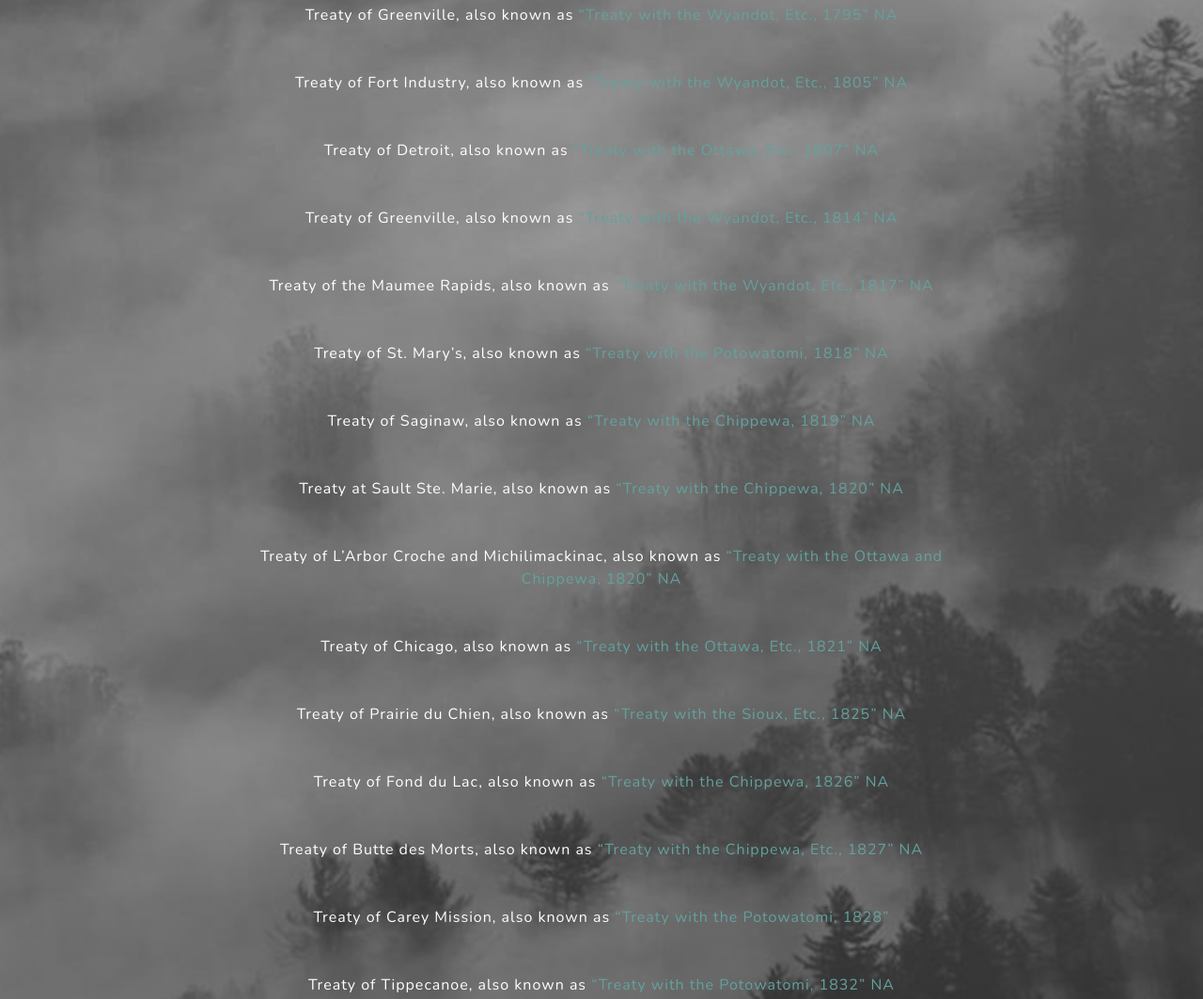
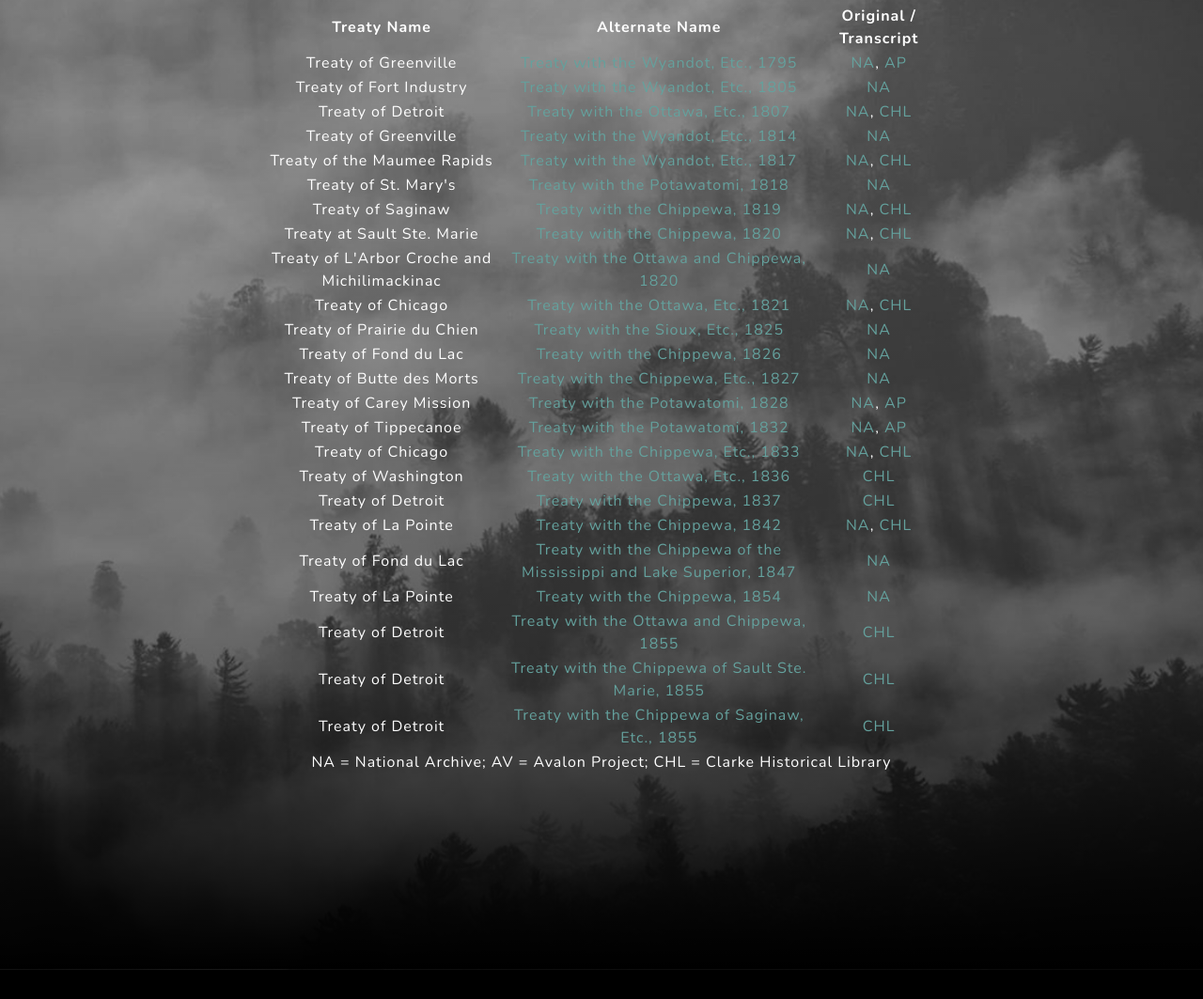
Before and after one commit to MJJAlbani/six-degrees-of-great-lakes-treaties, a website: page index.html in a window 1280 px wide. Shown: the part 3216-4279 px from the top of the page at 94% size. Drawn offline with nearby package versions, Linux system fonts and the light colour scheme.

Commit message:
major edit

```diff
--- a/index.html
+++ b/index.html
@@ -7,12 +7,9 @@
         <meta name="author" content="" />
         <title>Six Degrees of Great Lakes Treaties</title>
         <link rel="icon" type="image/x-icon" href="assets/img/quill.png" />
-        <!-- Font Awesome icons (free version)-->
         <script src="https://use.fontawesome.com/releases/v5.15.3/js/all.js" crossorigin="anonymous"></script>
-        <!-- Google fonts-->
         <link href="https://fonts.googleapis.com/css?family=Varela+Round" rel="stylesheet" />
         <link href="https://fonts.googleapis.com/css?family=Nunito:200,200i,300,300i,400,400i,600,600i,700,700i,800,800i,900,900i" rel="stylesheet" />
-        <!-- Core theme CSS (includes Bootstrap)-->
         <link href="css/styles.css" rel="stylesheet" />
     </head>
     <body id="page-top">
@@ -87,34 +84,144 @@
         <!-- Treaties-->
         <section class="signup-section" id="sources">
             <div class="container">
-                <div class="row">
-                    <div class="col-md-10 col-lg-8 mx-auto text-center">
-                        <h2 class="text-white mb-5">Sources</h2>
-                          <p class="text-white mb-5">Treaty of Greenville, also known as <a href="https://dc.library.okstate.edu/digital/collection/kapplers/id/25890/rec/1" target="_blank">“Treaty with the Wyandot, Etc., 1795”</a> <a href="https://catalog.archives.gov/id/299800" target="_blank">NA</a></p>
-                          <p class="text-white mb-5">Treaty of Fort Industry, also known as <a href="https://dc.library.okstate.edu/digital/collection/kapplers/id/25928/rec/1" target="_blank">“Treaty with the Wyandot, Etc., 1805”</a> <a href="https://catalog.archives.gov/id/161303978" target="_blank">NA</a></p>
-                          <p class="text-white mb-5">Treaty of Detroit, also known as <a href="https://dc.library.okstate.edu/digital/collection/kapplers/id/25943/rec/1" target="_blank">“Treaty with the Ottawa, Etc., 1807”</a> <a href="https://catalog.archives.gov/id/161303994" target="_blank">NA</a></p>
-                          <p class="text-white mb-5">Treaty of Greenville, also known as <a href="https://dc.library.okstate.edu/digital/collection/kapplers/id/25956/rec/1" target="_blank">“Treaty with the Wyandot, Etc., 1814”</a> <a href="https://catalog.archives.gov/id/161303996" target="_blank">NA</a></p>
-                          <p class="text-white mb-5">Treaty of the Maumee Rapids, also known as <a href="https://dc.library.okstate.edu/digital/collection/kapplers/id/25987/rec/1" target="_blank">“Treaty with the Wyandot, Etc., 1817”</a> <a href="https://catalog.archives.gov/id/120942221" target="_blank">NA</a></p>
-                          <p class="text-white mb-5">Treaty of St. Mary’s, also known as <a href="https://dc.library.okstate.edu/digital/collection/kapplers/id/26010" target="_blank">“Treaty with the Potowatomi, 1818”</a> <a href="https://catalog.archives.gov/id/100463765" target="_blank">NA</a></p>
-                          <p class="text-white mb-5">Treaty of Saginaw, also known as <a href="https://dc.library.okstate.edu/digital/collection/kapplers/id/26027" target="_blank">“Treaty with the Chippewa, 1819”</a> <a href="https://catalog.archives.gov/id/101784571" target="_blank">NA</a></p>
-                          <p class="text-white mb-5">Treaty at Sault Ste. Marie, also known as <a href="https://dc.library.okstate.edu/digital/collection/kapplers/id/26029" target="_blank">“Treaty with the Chippewa, 1820”</a> <a href="https://catalog.archives.gov/id/102035701" target="_blank">NA</a></p>
-                          <p class="text-white mb-5">Treaty of L’Arbor Croche and Michilimackinac, also known as <a href="https://dc.library.okstate.edu/digital/collection/kapplers/id/26030/rec/1" target="_blank">“Treaty with the Ottawa and Chippewa, 1820”</a> <a href="https://catalog.archives.gov/id/121651578" target="_blank">NA</a></p>
-                          <p class="text-white mb-5">Treaty of Chicago, also known as <a href="https://dc.library.okstate.edu/digital/collection/kapplers/id/26040" target="_blank">“Treaty with the Ottawa, Etc., 1821”</a> <a href="https://catalog.archives.gov/id/100378017" target="_blank">NA</a></p>
-                          <p class="text-white mb-5">Treaty of Prairie du Chien, also known as <a href="https://dc.library.okstate.edu/digital/collection/kapplers/id/26091" target="_blank">“Treaty with the Sioux, Etc., 1825”</a> <a href="https://catalog.archives.gov/id/169164548" target="_blank">NA</a></p>
-                          <p class="text-white mb-5">Treaty of Fond du Lac, also known as <a href="https://dc.library.okstate.edu/digital/collection/kapplers/id/26109" target="_blank">“Treaty with the Chippewa, 1826”</a> <a href="https://catalog.archives.gov/id/121651621" target="_blank">NA</a></p>
-                          <p class="text-white mb-5">Treaty of Butte des Morts, also known as <a href="https://dc.library.okstate.edu/digital/collection/kapplers/id/26122" target="_blank">“Treaty with the Chippewa, Etc., 1827”</a> <a href="https://catalog.archives.gov/id/102226473" target="_blank">NA</a></p>
-                          <p class="text-white mb-5">Treaty of Carey Mission, also known as <a href="https://dc.library.okstate.edu/digital/collection/kapplers/id/26135" target="_blank">“Treaty with the Potowatomi, 1828”</a></p>
-                          <p class="text-white mb-5">Treaty of Tippecanoe, also known as <a href="https://dc.library.okstate.edu/digital/collection/kapplers/id/26194/rec/1" target="_blank">“Treaty with the Potowatomi, 1832”</a> <a href="https://catalog.archives.gov/id/146756261" target="_blank">NA</a></p>
-                          <p class="text-white mb-5">Treaty of Chicago, also known as <a href="https://dc.library.okstate.edu/digital/collection/kapplers/id/26243" target="_blank">“Treaty with the Chippewa, Etc., 1833”</a> <a href="https://catalog.archives.gov/id/155390860" target="_blank">NA</a></p>
-                          <p class="text-white mb-5">Treaty of Washington, also known as <a href="https://dc.library.okstate.edu/digital/collection/kapplers/id/26291/rec/1" target="_blank">“Treaty with the Ottawa, Etc., 1836”</a></p>
-                          <p class="text-white mb-5">Treaty at Detroit, also known as <a href="https://dc.library.okstate.edu/digital/collection/kapplers/id/26323" target="_blank">“Treaty with the Chippewa, 1837”</a></p>
-                          <p class="text-white mb-5">Treaty of La Pointe, also known as <a href="https://dc.library.okstate.edu/digital/collection/kapplers/id/26383" target="_blank">“Treaty with the Chippewa, 1842”</a> <a href="https://catalog.archives.gov/id/68161617" target="_blank">NA</a></p>
-                          <p class="text-white mb-5">Treaty of Fond du Lac, also known as <a href="https://dc.library.okstate.edu/digital/collection/kapplers/id/26408" target="_blank">“Treaty with the Chippewa of the Mississippi and Lake Superior, 1847”</a> <a href="https://catalog.archives.gov/id/175673734" target="_blank">NA</a></p>
-                          <p class="text-white mb-5">Treaty of La Pointe, also known as <a href="https://dc.library.okstate.edu/digital/collection/kapplers/id/26489" target="_blank">“Treaty with the Chippewa, 1854”</a> <a href="https://catalog.archives.gov/id/68161618" target="_blank">NA</a></p>
-                          <p class="text-white mb-5">Treaty of Detroit, also known as <a href="https://dc.library.okstate.edu/digital/collection/kapplers/id/26566/rec/1" target="_blank">“Treaty with the Ottawa and Chippewa, 1855”</a></p>
-                          <p class="text-white mb-5">Treaty of Detroit, also known as <a href="https://dc.library.okstate.edu/digital/collection/kapplers/id/26573/rec/1" target="_blank">“Treaty with the Chippewa of Sault Ste. Marie, 1855”</a></p>
-                          <p class="text-white mb-5">Treaty of Detroit, also known as <a href="https://dc.library.okstate.edu/digital/collection/kapplers/id/26574/rec/1" target="_blank">“Treaty with the Chippewa of Saginaw, Etc., 1855”</a></p>
-                    </div>
+              <div class="col-md-10 col-lg-8 mx-auto text-center">
+                <h2 class="text-white mb-5">Sources</h2>
+                  <table class="text-white mb-5">
+                    <thead>
+                      <tr>
+                        <th>Treaty Name</th>
+                        <th>Alternate Name</th>
+                        <th>Original / Transcript</th>
+                      </tr>
+                    </thead>
+                    <tbody>
+                      <tr>
+                        <td>Treaty of Greenville</td>
+                        <td><a href="https://dc.library.okstate.edu/digital/collection/kapplers/id/25890/rec/1" target="_blank">Treaty with the Wyandot, Etc., 1795</a></td>
+                        <td><a href="https://catalog.archives.gov/id/170281462" target="_blank">NA</a>, <a href="https://avalon.law.yale.edu/18th_century/greenvil.asp" target="_blank">AP</a></td>
+                      </tr>
+                      <tr>
+                        <td>Treaty of Fort Industry</td>
+                        <td><a href="https://dc.library.okstate.edu/digital/collection/kapplers/id/25928/rec/1" target="_blank">Treaty with the Wyandot, Etc., 1805</a></td>
+                        <td><a href="https://catalog.archives.gov/id/161303978" target="_blank">NA</a></td>
+                      </tr>
+                      <tr>
+                        <td>Treaty of Detroit</td>
+                        <td><a href="https://dc.library.okstate.edu/digital/collection/kapplers/id/25943/rec/1" target="_blank">Treaty with the Ottawa, Etc., 1807</a></td>
+                        <td><a href="https://catalog.archives.gov/id/161303994" target="_blank">NA</a>, <a href="https://www.cmich.edu/library/clarke/ResearchResources/Native_American_Material/Treaty_Rights/Text_of_Michigan_Related_Treaties/Pages/Detroit,-1807.aspx" target="_blank">CHL</a></td>
+                      </tr>
+                      <tr>
+                        <td>Treaty of Greenville</td>
+                        <td><a href="https://dc.library.okstate.edu/digital/collection/kapplers/id/25956/rec/1" target="_blank">Treaty with the Wyandot, Etc., 1814</a></td>
+                        <td><a href="https://catalog.archives.gov/id/161303996" target="_blank">NA</a></td>
+                      </tr>
+                      <tr>
+                        <td>Treaty of the Maumee Rapids</td>
+                        <td><a href="https://dc.library.okstate.edu/digital/collection/kapplers/id/25987/rec/1" target="_blank">Treaty with the Wyandot, Etc., 1817</a></td>
+                        <td><a href="https://catalog.archives.gov/id/120942221" target="_blank">NA</a>, <a href="https://www.cmich.edu/library/clarke/ResearchResources/Native_American_Material/Treaty_Rights/Text_of_Michigan_Related_Treaties/Pages/Foot-of-the-Rapids-(Fort-Meigs),-1817.aspx" target="_blank">CHL</a></td>
+                      </tr>
+                      <tr>
+                        <td>Treaty of St. Mary's</td>
+                        <td><a href="https://dc.library.okstate.edu/digital/collection/kapplers/id/26010" target="_blank">Treaty with the Potawatomi, 1818</a></td>
+                        <td><a href="https://catalog.archives.gov/id/100463765" target="_blank">NA</a></td>
+                      </tr>
+                      <tr>
+                        <td>Treaty of Saginaw</td>
+                        <td><a href="https://dc.library.okstate.edu/digital/collection/kapplers/id/26027" target="_blank">Treaty with the Chippewa, 1819</a></td>
+                        <td><a href="https://catalog.archives.gov/id/101784571" target="_blank">NA</a>, <a href="https://www.cmich.edu/library/clarke/ResearchResources/Native_American_Material/Treaty_Rights/Text_of_Michigan_Related_Treaties/Pages/Saginaw,-1820.aspx" target="_blank">CHL</a></td>
+                      </tr>
+                      <tr>
+                        <td>Treaty at Sault Ste. Marie</td>
+                        <td><a href="https://dc.library.okstate.edu/digital/collection/kapplers/id/26029" target="_blank">Treaty with the Chippewa, 1820</a></td>
+                        <td><a href="https://catalog.archives.gov/id/102035701" target="_blank">NA</a>, <a href="https://www.cmich.edu/library/clarke/ResearchResources/Native_American_Material/Treaty_Rights/Text_of_Michigan_Related_Treaties/Pages/Sault-Ste.-Marie,-1820.aspx" target="_blank">CHL</a></td>
+                      </tr>
+                      <tr>
+                        <td>Treaty of L'Arbor Croche and Michilimackinac</td>
+                        <td><a href="https://dc.library.okstate.edu/digital/collection/kapplers/id/26030/rec/1" target="_blank">Treaty with the Ottawa and Chippewa, 1820</a></td>
+                        <td><a href="https://catalog.archives.gov/id/121651578" target="_blank">NA</a></td>
+                      </tr>
+                      <tr>
+                        <td>Treaty of Chicago</td>
+                        <td><a href="https://dc.library.okstate.edu/digital/collection/kapplers/id/26040" target="_blank">Treaty with the Ottawa, Etc., 1821</a></td>
+                        <td><a href="https://catalog.archives.gov/id/100378017" target="_blank">NA</a>, <a href="https://www.cmich.edu/library/clarke/ResearchResources/Native_American_Material/Treaty_Rights/Text_of_Michigan_Related_Treaties/Pages/Chicago,-1821.aspx" target="_blank">CHL</a></td>
+                      </tr>
+                      <tr>
+                        <td>Treaty of Prairie du Chien</td>
+                        <td><a href="https://dc.library.okstate.edu/digital/collection/kapplers/id/26091" target="_blank">Treaty with the Sioux, Etc., 1825</a></td>
+                        <td><a href="https://catalog.archives.gov/id/169164548" target="_blank">NA</a></td>
+                      </tr>
+                      <tr>
+                        <td>Treaty of Fond du Lac</td>
+                        <td><a href="https://dc.library.okstate.edu/digital/collection/kapplers/id/26109" target="_blank">Treaty with the Chippewa, 1826</a></td>
+                        <td><a href="https://catalog.archives.gov/id/121651621" target="_blank">NA</a></td>
+                      </tr>
+                      <tr>
+                        <td>Treaty of Butte des Morts</td>
+                        <td><a href="https://dc.library.okstate.edu/digital/collection/kapplers/id/26122" target="_blank">Treaty with the Chippewa, Etc., 1827</a></td>
+                        <td><a href="https://catalog.archives.gov/id/102226473" target="_blank">NA</a></td>
+                      </tr>
+                      <tr>
+                        <td>Treaty of Carey Mission</td>
+                        <td><a href="https://dc.library.okstate.edu/digital/collection/kapplers/id/26135" target="_blank">Treaty with the Potawatomi, 1828</a></td>
+                        <td><a href="https://catalog.archives.gov/id/122643087" target="_blank">NA</a>, <a href="https://avalon.law.yale.edu/19th_century/pot1828.asp" target="_blank">AP</a></td>
+                      </tr>
+                      <tr>
+                        <td>Treaty of Tippecanoe</td>
+                        <td><a href="https://dc.library.okstate.edu/digital/collection/kapplers/id/26208" target="_blank">Treaty with the Potawatomi, 1832</a></td>
+                        <td><a href="https://catalog.archives.gov/id/146756261" target="_blank">NA</a>, <a href="https://avalon.law.yale.edu/19th_century/pot1832.asp" target="_blank">AP</a></td>
+                      </tr>
+                      <tr>
+                        <td>Treaty of Chicago</td>
+                        <td><a href="https://dc.library.okstate.edu/digital/collection/kapplers/id/26243" target="_blank">Treaty with the Chippewa, Etc., 1833</a></td>
+                        <td><a href="https://catalog.archives.gov/id/155390860" target="_blank">NA</a>, <a href="https://www.cmich.edu/library/clarke/ResearchResources/Native_American_Material/Treaty_Rights/Text_of_Michigan_Related_Treaties/Pages/Chicago,-1833.aspx" target="_blank">CHL</a></td>
+                      </tr>
+                      <tr>
+                        <td>Treaty of Washington</td>
+                        <td><a href="https://dc.library.okstate.edu/digital/collection/kapplers/id/26291/rec/1" target="_blank">Treaty with the Ottawa, Etc., 1836</a></td>
+                        <td><a href="https://www.cmich.edu/library/clarke/ResearchResources/Native_American_Material/Treaty_Rights/Text_of_Michigan_Related_Treaties/Pages/Washington,-1836.aspx" target="_blank">CHL</a></td>
+                      </tr>
+                      <tr>
+                        <td>Treaty of Detroit</td>
+                        <td><a href="https://dc.library.okstate.edu/digital/collection/kapplers/id/26323" target="_blank">Treaty with the Chippewa, 1837</a></td>
+                        <td><a href="https://www.cmich.edu/library/clarke/ResearchResources/Native_American_Material/Treaty_Rights/Text_of_Michigan_Related_Treaties/Pages/Detroit,-1837.aspx" target="_blank">CHL</a></td>
+                      </tr>
+                      <tr>
+                        <td>Treaty of La Pointe</td>
+                        <td><a href="https://dc.library.okstate.edu/digital/collection/kapplers/id/26383" target="_blank">Treaty with the Chippewa, 1842</a></td>
+                        <td><a href="https://catalog.archives.gov/id/68161617" target="_blank">NA</a>, <a href="https://www.cmich.edu/library/clarke/ResearchResources/Native_American_Material/Treaty_Rights/Text_of_Michigan_Related_Treaties/Pages/La-Pointe,-1842.aspx" target="_blank">CHL</a></td>
+                      </tr>
+                      <tr>
+                        <td>Treaty of Fond du Lac</td>
+                        <td><a href="https://dc.library.okstate.edu/digital/collection/kapplers/id/26408" target="_blank">Treaty with the Chippewa of the Mississippi and Lake Superior, 1847</a></td>
+                        <td><a href="https://catalog.archives.gov/id/175673734" target="_blank">NA</a></td>
+                      </tr>
+                      <tr>
+                        <td>Treaty of La Pointe</td>
+                        <td><a href="https://dc.library.okstate.edu/digital/collection/kapplers/id/26489" target="_blank">Treaty with the Chippewa, 1854</a></td>
+                        <td><a href="https://catalog.archives.gov/id/68161618" target="_blank">NA</a></td>
+                      </tr>
+                      <tr>
+                        <td>Treaty of Detroit</td>
+                        <td><a href="https://dc.library.okstate.edu/digital/collection/kapplers/id/26566/rec/1" target="_blank">Treaty with the Ottawa and Chippewa, 1855</a></td>
+                        <td><a href="https://www.cmich.edu/library/clarke/ResearchResources/Native_American_Material/Treaty_Rights/Text_of_Michigan_Related_Treaties/Detroit_1855/Pages/Ottawa-and-Chippewa.aspx" target="_blank">CHL</a></td>
+                      </tr>
+                      <tr>
+                        <td>Treaty of Detroit</td>
+                        <td><a href="https://dc.library.okstate.edu/digital/collection/kapplers/id/26573/rec/1" target="_blank">Treaty with the Chippewa of Sault Ste. Marie, 1855</a></td>
+                        <td><a href="https://www.cmich.edu/library/clarke/ResearchResources/Native_American_Material/Treaty_Rights/Text_of_Michigan_Related_Treaties/Detroit_1855/Pages/Chippewa-of-Sault-Ste.-Marie.aspx" target="_blank">CHL</a></td>
+                      </tr>
+                      <tr>
+                        <td>Treaty of Detroit</td>
+                        <td><a href="https://dc.library.okstate.edu/digital/collection/kapplers/id/26574/rec/1" target="_blank">Treaty with the Chippewa of Saginaw, Etc., 1855</a></td>
+                        <td><a href="https://www.cmich.edu/library/clarke/ResearchResources/Native_American_Material/Treaty_Rights/Text_of_Michigan_Related_Treaties/Detroit_1855/Pages/Saginaw-Chippewa-and-other-Bands.aspx" target="_blank">CHL</a></td>
+                      </tr>
+                    </tbody>
+                    <tfoot>
+                      <tr>
+                        <td colspan="4">NA = National Archive; AV = Avalon Project; CHL = Clarke Historical Library</td>
+                      </tr>
+                    </tfoot>
+                  </table>
                 </div>
             </div>
         </section>
@@ -159,12 +266,9 @@
         </section>
         <!-- Footer-->
         <footer class="footer bg-black small text-center text-white-50"><div class="container">Copyright &copy; Michael J. Albani 2021</div></footer>
-        <!-- Bootstrap core JS-->
         <script src="https://code.jquery.com/jquery-3.5.1.min.js"></script>
         <script src="https://cdn.jsdelivr.net/npm/bootstrap@4.6.0/dist/js/bootstrap.bundle.min.js"></script>
-        <!-- Third party plugin JS-->
         <script src="https://cdnjs.cloudflare.com/ajax/libs/animejs/3.2.1/anime.min.js"></script>
-        <!-- Core theme JS-->
         <script src="js/scripts.js"></script>
     </body>
 </html>
```
Also changed, not shown: 2 other files.
